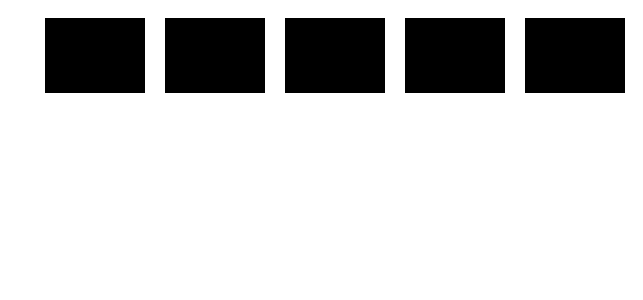
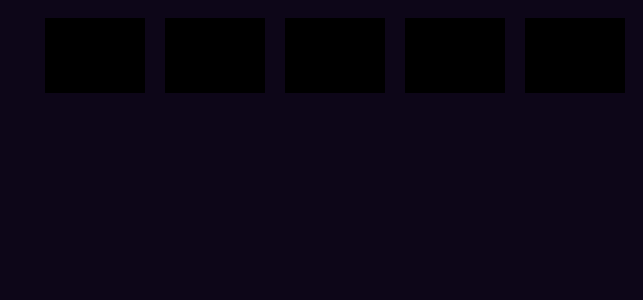
Before and after one commit to shuwana/spacelist, a React (Create React App) app: page / in a window 1280 px wide. Shown: the top 300 px of the page, without its empty margins (637-1280 px from the left). Built offline with nearby package versions, Linux system fonts and the light colour scheme.

Commit message:
Changed the background color

```diff
--- a/src/Controls.js
+++ b/src/Controls.js
@@ -1,7 +1,9 @@
 const Controls = () => {
   return (
     <div className="flex-container">
-      <div className="tracks track1">1</div>
+      <div className="tracks track1">
+
+      </div>
       <div className="tracks track2">2</div>
       <div className="tracks track3">3</div>
       <div className="tracks track4">4</div>
--- a/src/index.css
+++ b/src/index.css
@@ -1,3 +1,6 @@
+*{
+  background-color: #0D0618;
+}
 .flex-container{
    display: flex;
    justify-content: right;
```
